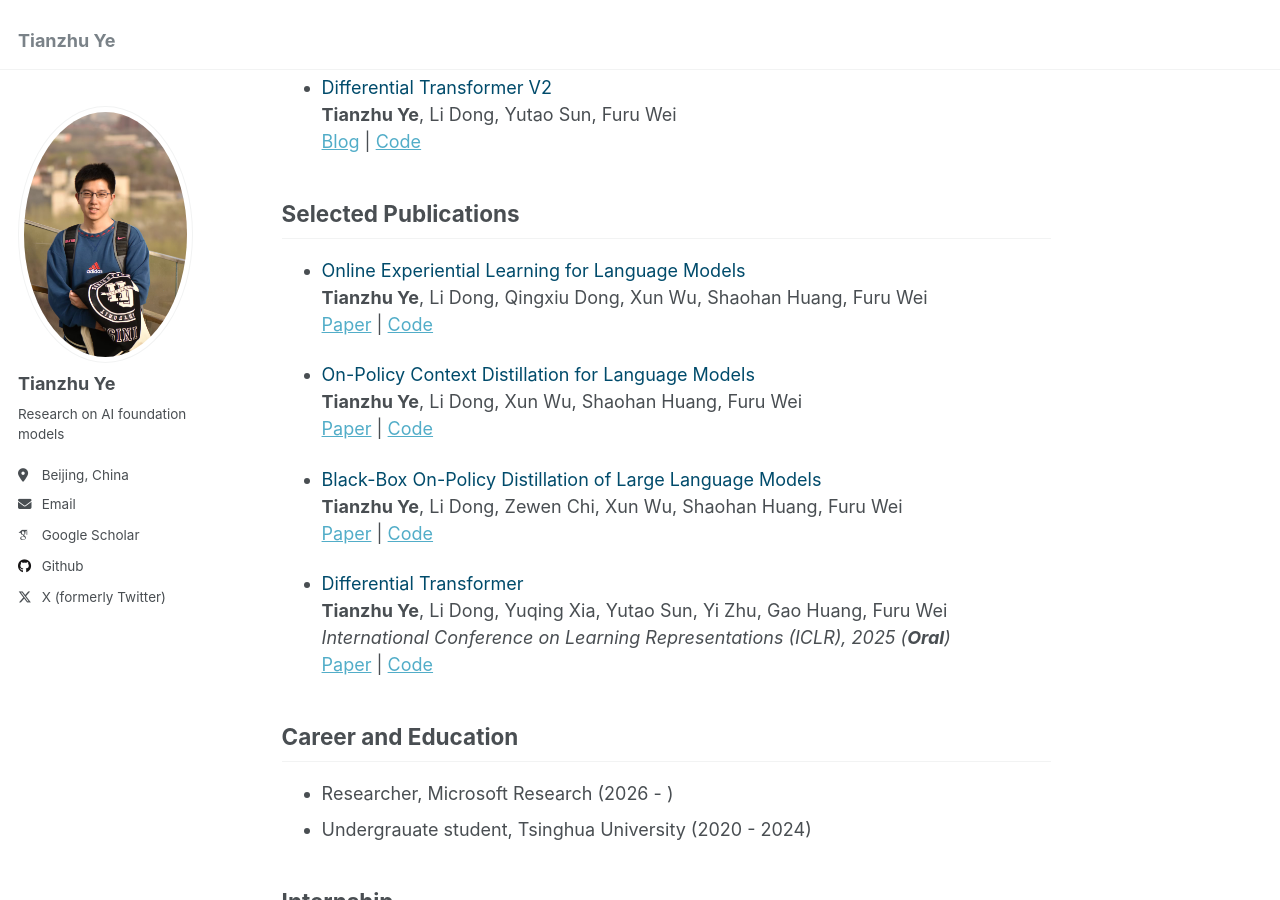
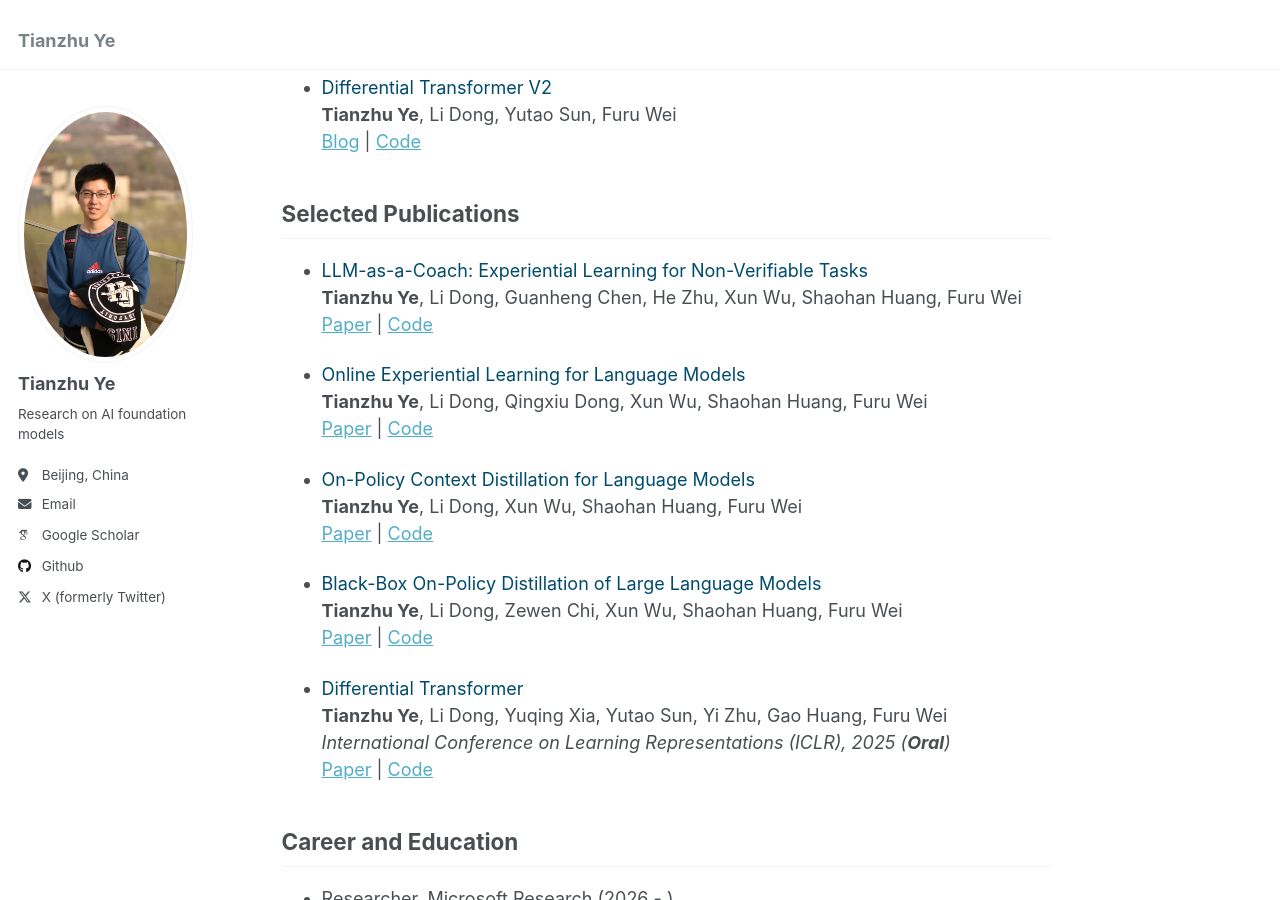
Before and after one commit to YTianZHU/YTianZHU.github.io, a Jekyll site: the page built from _pages/about.md, in a window 1280 px wide and 900 px high, scrolled down 508 px. Built offline with Jekyll 4.4.1, drawn with Linux system fonts in a browser that asks for light colours; some web fonts are replaced.

Commit message:
Update selected publications in about.md

```diff
--- a/_pages/about.md
+++ b/_pages/about.md
@@ -27,6 +27,10 @@ Secondary Email: yetianzhu2022@gmail.com
 
 ## Selected Publications
 
+- <span style="color:#004B6B">LLM-as-a-Coach: Experiential Learning for Non-Verifiable Tasks</span>
+**Tianzhu Ye**, Li Dong, Guanheng Chen, He Zhu, Xun Wu, Shaohan Huang, Furu Wei
+[Paper](https://arxiv.org/abs/2607.18110) | [Code](https://aka.ms/el-code)
+
 - <span style="color:#004B6B">Online Experiential Learning for Language Models</span>
 **Tianzhu Ye**, Li Dong, Qingxiu Dong, Xun Wu, Shaohan Huang, Furu Wei
 [Paper](https://arxiv.org/abs/2603.16856) | [Code](https://aka.ms/oel-code)
```
